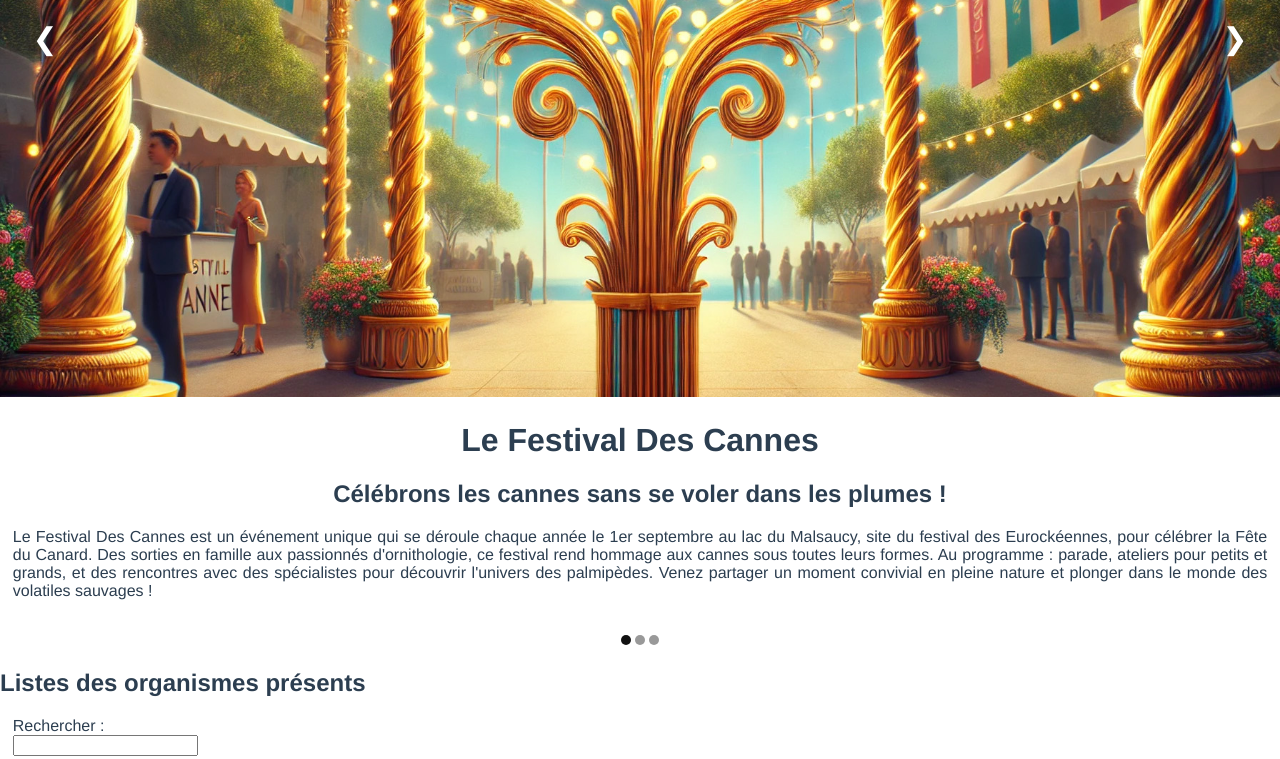
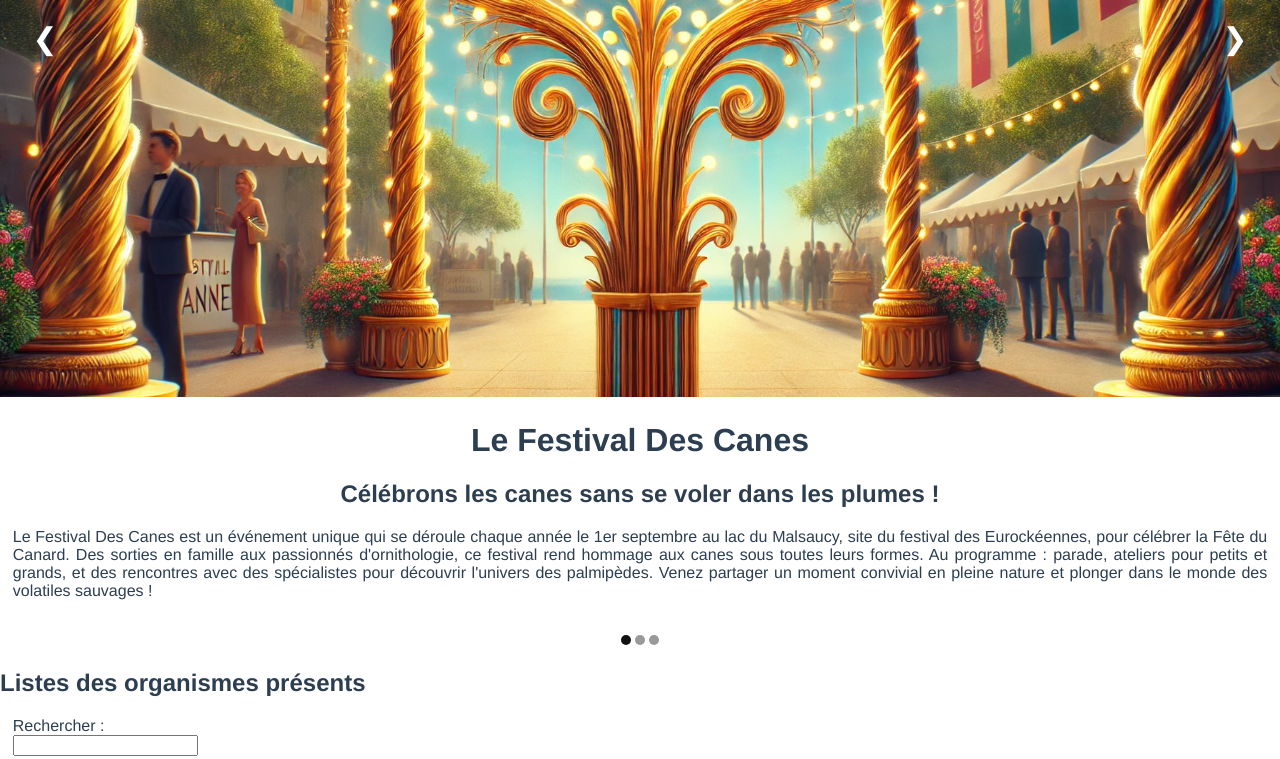
Before and after one commit to MaikenDANGELO/LeFestivalDesCannes, a Vue app in the folder frontend/: page / in a window 1280 px wide. Shown: the part 427-1186 px from the top of the page. Built offline with nearby package versions, Linux system fonts and the light colour scheme.

Commit message:
correction cannes -> canes

```diff
--- a/frontend/src/components/BanniereAccueil.vue
+++ b/frontend/src/components/BanniereAccueil.vue
@@ -16,11 +16,11 @@
             <a class="prev" @click="plusSlides(-1)">❮</a>
             <a class="next" @click="plusSlides(1)">❯</a>
         </div>
-            <h1 style="text-align: center;">Le Festival Des Cannes</h1>
-            <h2 style="text-align: center;">Célébrons les cannes sans se voler dans les plumes !</h2>
-            <p style="text-align: justify;margin: 1%;">Le Festival Des Cannes est un événement unique qui se déroule chaque année le 1er septembre
+            <h1 style="text-align: center;">Le Festival Des Canes</h1>
+            <h2 style="text-align: center;">Célébrons les canes sans se voler dans les plumes !</h2>
+            <p style="text-align: justify;margin: 1%;">Le Festival Des Canes est un événement unique qui se déroule chaque année le 1er septembre
             au lac du Malsaucy, site du festival des Eurockéennes, pour célébrer la Fête du Canard. Des sorties en famille
-            aux passionnés d'ornithologie, ce festival rend hommage aux cannes sous toutes leurs formes. Au programme :
+            aux passionnés d'ornithologie, ce festival rend hommage aux canes sous toutes leurs formes. Au programme :
             parade, ateliers pour petits et grands, et des rencontres avec des spécialistes pour découvrir l'univers
             des palmipèdes. Venez partager un moment convivial en pleine nature et plonger dans le monde des
             volatiles sauvages !</p>
--- a/frontend/src/components/CarteInteractive.vue
+++ b/frontend/src/components/CarteInteractive.vue
@@ -1,6 +1,6 @@
 <template>
     <div class="carte-container">
-        <h1 style="margin-left: 5%;">Accéder au Festival des Cannes</h1>
+        <h1 style="margin-left: 5%;">Accéder au Festival des Canes</h1>
         <hr style="width: 40%; position: relative; right: 465px; border-radius: 50%;">
         <div id="img-container">
             <img id="carte" alt="carte intéractive" src="../assets/map.svg">
--- a/frontend/src/datasource/data.js
+++ b/frontend/src/datasource/data.js
@@ -146,7 +146,7 @@ let prestataires = [
     {
       id_sponsor: "1",
       nom_sponsor: "BirdLife International",
-      description_accueil: "Soutenir la protection des cannes sauvages à travers le monde.",
+      description_accueil: "Soutenir la protection des canes sauvages à travers le monde.",
       description: "BirdLife International est un leader mondial en matière de protection des oiseaux et de conservation des habitats naturels. Ils soutiennent activement la préservation des espèces d'ansériformes grâce à des actions locales et internationales.",
       image: "logo.png",
     },
@@ -160,7 +160,7 @@ let prestataires = [
     {
       id_sponsor: "3",
       nom_sponsor: "Natural Habitat Safaris",
-      description_accueil: "Offrir des expériences écoresponsables d'observation des cannes dans leur milieu naturel.",
+      description_accueil: "Offrir des expériences écoresponsables d'observation des canes dans leur milieu naturel.",
       description: "Natural Habitat Safaris propose des voyages d'éco-tourisme spécialement conçus pour observer les ansériformes dans leur habitat naturel. En s'associant au festival, ils encouragent une exploration durable des espaces naturels.",
       image: "logo.png",
     },
@@ -168,7 +168,7 @@ let prestataires = [
       id_sponsor: "4",
       nom_sponsor: "Fondation des Marais Sauvages",
       description_accueil: "Protège les habitats naturels des ansériformes.",
-      description: "La Fondation des Marais Sauvages est dédiée à la restauration et la conservation des marais et zones humides, habitats essentiels pour de nombreuses espèces de cannes. Leur travail contribue à la biodiversité locale et à la préservation des écosystèmes.",
+      description: "La Fondation des Marais Sauvages est dédiée à la restauration et la conservation des marais et zones humides, habitats essentiels pour de nombreuses espèces de canes. Leur travail contribue à la biodiversité locale et à la préservation des écosystèmes.",
       image: "logo.png",
     },
     {
--- a/frontend/src/views/PageAcces.vue
+++ b/frontend/src/views/PageAcces.vue
@@ -7,7 +7,7 @@
             <h2 class="title">Migrez jusqu'à nous !</h2>
             <p class="text">
                 Faites votre envol jusqu'à la presqu'île du Malsaucy, célèbre emplacement protégé des Eurockéennes à 7km au nord de Belfort !<br><br>
-                Ces étangs sauront autant rafaîchir les canards que votre journée lors de votre séjour au Festival des Cannes, accessibles grâce aux nombreuses infrastructures disponibles.<br><br>
+                Ces étangs sauront autant rafaîchir les canards que votre journée lors de votre séjour au Festival des Canes, accessibles grâce aux nombreuses infrastructures disponibles.<br><br>
                 Rangez vos ailes et prenez un train, un bus ou une navette gratuits mise à disposition les jours de l'événement pour un accès écologique.<br><br>
                 Mais si vous souhaitez venir en voiture, de nombreux parking sont à disposition à proximité, or nous vous recommandons d'utiliser des modes de transports alternatifs à la voiture, même à pieds c'est mieux !<br><br>
             </p>
```
